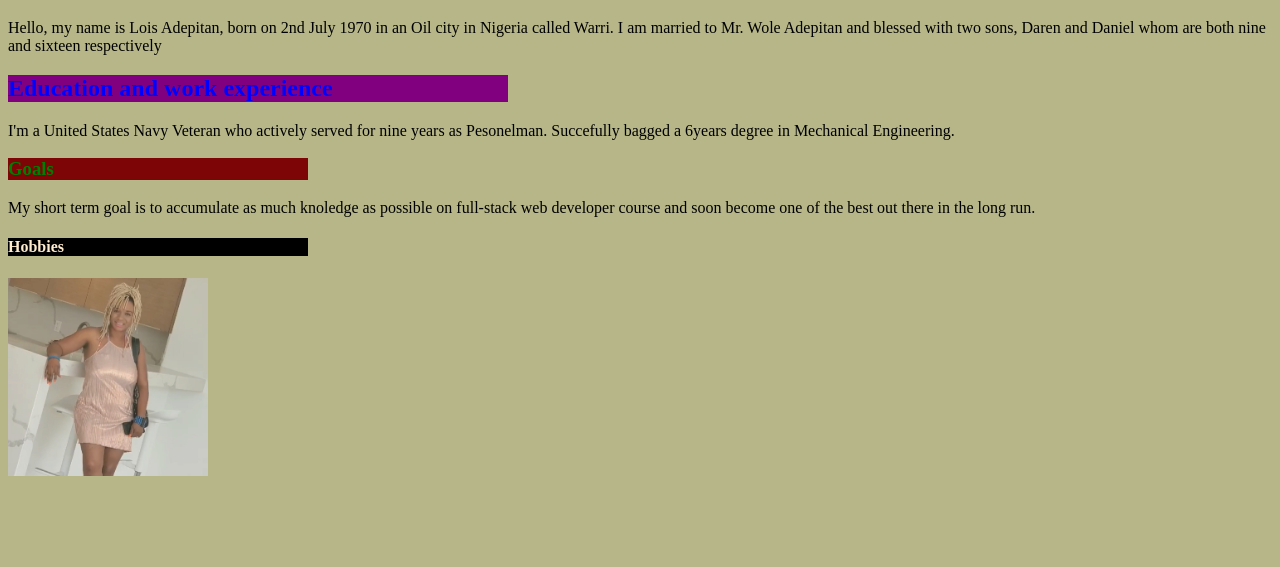
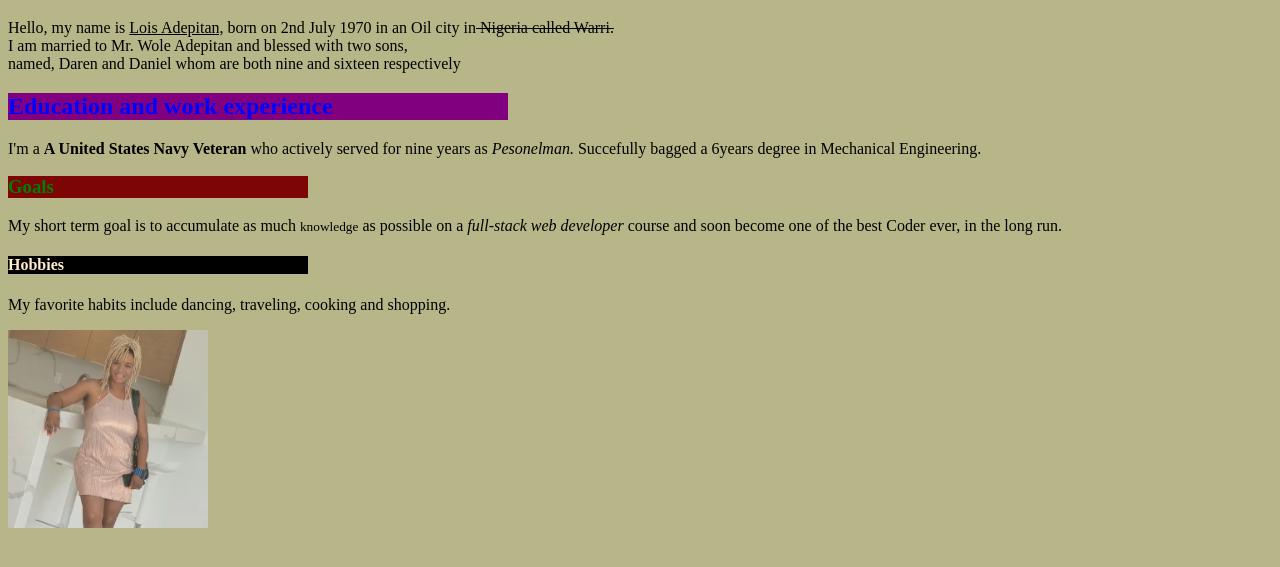
Before and after one commit to loisadepitan/Homeworkassignment1, a plain HTML site: page index.html in a window 1280 px wide. Shown: the part 61-628 px from the top of the page. Drawn offline with Linux system fonts and the light colour scheme.

Commit message:
Add files via upload

```diff
--- a/index.html
+++ b/index.html
@@ -8,12 +8,13 @@
 </head>
 <body id="title" style="background: rgb(182, 182, 137);">
     <h1 id="title" style="color: seagreen; background: blue; width: 300px;">Lois Authobiography</h1>
-    <p>Hello, my name is Lois Adepitan, born on 2nd July 1970 in an Oil city in Nigeria called Warri. I am married to Mr. Wole Adepitan and blessed with two sons, Daren and Daniel whom are both nine and sixteen respectively</p>
+    <p>Hello, my name is <ins>Lois Adepitan,</ins> born on 2nd July 1970 in an Oil city in<del> Nigeria called Warri.</del> <br> I am married to Mr. Wole Adepitan and blessed with two sons,<br> named, Daren and Daniel whom are both nine and sixteen respectively</p>
     <h2 id="title" style="color: blue; background: purple; width: 500px;">Education and work experience</h2>
-    <p>I'm a United States Navy Veteran who actively served for nine years as Pesonelman. Succefully bagged a 6years degree in Mechanical Engineering.</p>
+    <p>I'm a <strong> A United States Navy Veteran </strong> who actively served for nine years as <em>Pesonelman.</em> Succefully bagged a 6years degree in Mechanical Engineering.</p>
     <h3 id="title" style="color: green; background: rgb(126, 5, 5); width: 300px;">Goals</h3>
-    <p>My short term goal is to accumulate as much knoledge as possible on full-stack web developer course and soon become one of the best out there in the long run. </p>
+    <p>My short term goal is to accumulate as much <small>knowledge</small> as possible on a <i>full-stack web developer</i> course and soon become one of the best Coder ever, in the long run. </p>
     <h4 id="title" style="color: blanchedalmond; background: black; width: 300px;">Hobbies</h4>
+    <p>My favorite habits include dancing, traveling, cooking and shopping. </p>
 
 
     <img style="opacity: 0.8; width: 200px"; src="lois Adepitan.jpg" alt="Gorgeous Lois">
```
